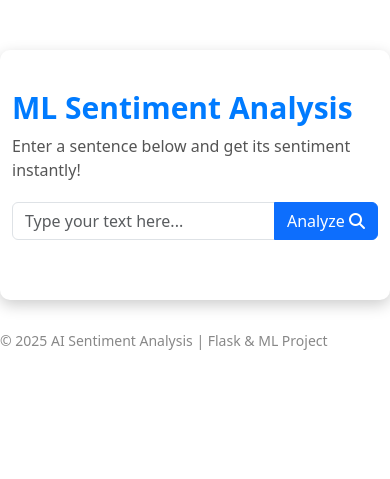
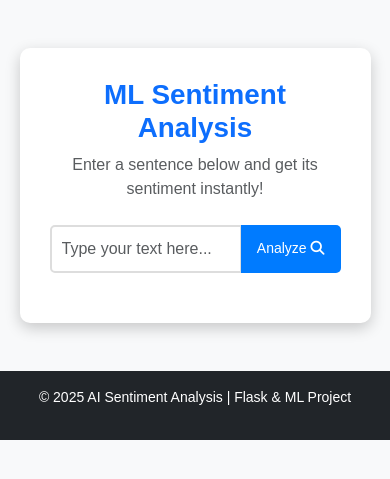
Before and after one commit to kvskarthikreddy/ML, a Flask app: page / in a window 390 px wide. Shown: the top 479 px of the page. Run offline with Flask 3, Linux system fonts and the light colour scheme; parts of the project's set-up code (start-up, migrations or seed data) failed here and were passed over; some libraries are stand-ins or nearby versions.

Commit message:
Your commit message

```diff
--- a/Sentiment Analysis website/app.py
+++ b/Sentiment Analysis website/app.py
@@ -3,19 +3,37 @@ import joblib
 
 app = Flask(__name__)
 
-# Load the trained model
-model = joblib.load("sentiment_model.pkl")
+
+try:
+    model = joblib.load("sentiment_model.pkl")
+except Exception as e:
+    print(f"Error loading model: {e}")
+    model = None
 
 @app.route("/", methods=["GET", "POST"])
 def home():
     prediction = None
+    sentiment_class = ""
 
     if request.method == "POST":
-        text_input = request.form["text_input"]
-        prediction = model.predict([text_input])[0]
-        prediction = "Positive 😊" if prediction == 1 else "Negative 😞"
+        text_input = request.form.get("text_input", "").strip()
 
-    return render_template("index.html", prediction=prediction)
+        if not text_input:
+            prediction = "Please enter some text!"
+            sentiment_class = "negative"
+        elif model:
+            pred = model.predict([text_input])[0]
+            if pred == 1:
+                prediction = "Positive 😊"
+                sentiment_class = "positive"
+            else:
+                prediction = "Negative 😞"
+                sentiment_class = "negative"
+        else:
+            prediction = "Model not loaded. Please try again later."
+            sentiment_class = "negative"
+
+    return render_template("index.html", prediction=prediction, sentiment_class=sentiment_class)
 
 if __name__ == "__main__":
-    app.run(debug=True)
+    app.run(host="0.0.0.0", port=5000)
--- a/Sentiment Analysis website/static/styles.css
+++ b/Sentiment Analysis website/static/styles.css
@@ -1,8 +1,12 @@
+
 body {
     font-family: 'Arial', sans-serif;
     background: #f8f9fa;
     text-align: center;
+    margin: 0;
+    padding: 0;
 }
+
 
 .container {
     background: white;
@@ -12,12 +16,15 @@ body {
     display: inline-block;
     margin-top: 50px;
     width: 50%;
-    transition: transform 0.3s ease-in-out;
+    max-width: 600px;
+    transition: transform 0.3s ease-in-out, box-shadow 0.3s ease-in-out;
 }
 
 .container:hover {
     transform: scale(1.02);
+    box-shadow: 0px 8px 20px rgba(0, 0, 0, 0.3);
 }
+
 
 .title {
     font-size: 30px;
@@ -31,26 +38,98 @@ body {
     margin-bottom: 20px;
 }
 
+
 .input-group {
     margin-bottom: 20px;
 }
 
+input[type="text"] {
+    padding: 10px;
+    font-size: 16px;
+    width: 100%;
+    border: 2px solid #ddd;
+    border-radius: 5px;
+    transition: border-color 0.3s ease-in-out;
+}
+
+input[type="text"]:focus {
+    border-color: #007BFF;
+    outline: none;
+    box-shadow: 0px 0px 5px rgba(0, 123, 255, 0.5);
+}
+
+.btn {
+    background-color: #007BFF;
+    color: white;
+    border: none;
+    padding: 10px 20px;
+    font-size: 16px;
+    border-radius: 5px;
+    cursor: pointer;
+    transition: background-color 0.3s ease-in-out;
+}
+
+.btn:hover {
+    background-color: #0056b3;
+}
+
+
 .result-box {
     margin-top: 20px;
-    background: #e3f2fd;
-    padding: 10px;
+    padding: 15px;
     border-radius: 8px;
     display: inline-block;
+    font-size: 18px;
+    font-weight: bold;
 }
 
-.prediction-text {
-    font-size: 22px;
-    font-weight: bold;
-    color: #007BFF;
+
+.positive {
+    background: #d4edda;
+    color: #155724;
+    border: 1px solid #c3e6cb;
 }
+
+.negative {
+    background: #f8d7da;
+    color: #721c24;
+    border: 1px solid #f5c6cb;
+}
+
 
 footer {
     margin-top: 30px;
     font-size: 14px;
     color: #888;
 }
+
+
+@media (max-width: 768px) {
+    .container {
+        width: 80%;
+    }
+}
+
+@media (max-width: 480px) {
+    .container {
+        width: 90%;
+        padding: 30px;
+    }
+
+    .title {
+        font-size: 24px;
+    }
+
+    .subtitle {
+        font-size: 14px;
+    }
+
+    .btn {
+        font-size: 14px;
+        padding: 8px 16px;
+    }
+
+    .prediction-text {
+        font-size: 18px;
+    }
+}
--- a/Sentiment Analysis website/templates/index.html
+++ b/Sentiment Analysis website/templates/index.html
@@ -1,32 +1,42 @@
 <!DOCTYPE html>
 <html lang="en">
 <head>
+    <meta charset="UTF-8">
+    <meta name="viewport" content="width=device-width, initial-scale=1.0">
     <title>Sentiment Analysis</title>
+
+    <!-- Bootstrap CSS -->
+    <link rel="stylesheet" href="https://cdn.jsdelivr.net/npm/bootstrap@5.3.0/dist/css/bootstrap.min.css">
+
+    <!-- Custom CSS -->
     <link rel="stylesheet" href="{{ url_for('static', filename='styles.css') }}">
-    <link rel="stylesheet" href="https://cdn.jsdelivr.net/npm/bootstrap@5.3.0/dist/css/bootstrap.min.css">
+
+    <!-- Font Awesome Icons -->
     <script src="https://kit.fontawesome.com/a076d05399.js" crossorigin="anonymous"></script>
 </head>
-<body>
+<body class="bg-light">
 
-    <div class="container">
-        <h1 class="title">ML Sentiment Analysis</h1>
-        <p class="subtitle">Enter a sentence below and get its sentiment instantly!</p>
+    <div class="container text-center mt-5">
+        <h1 class="text-primary fw-bold">ML Sentiment Analysis</h1>
+        <p class="text-muted">Enter a sentence below and get its sentiment instantly!</p>
 
-        <form method="POST" class="form-group">
+        <form method="POST" class="mt-4">
             <div class="input-group">
-                <input type="text" class="form-control" name="text_input" placeholder="Type your text here..." required>
-                <button type="submit" class="btn btn-primary">Analyze <i class="fas fa-search"></i></button>
+                <input type="text" class="form-control" name="text_input" placeholder="Type your text here..." required aria-label="Text input for sentiment analysis">
+                <button type="submit" class="btn btn-primary">
+                    Analyze <i class="fas fa-search"></i>
+                </button>
             </div>
         </form>
 
         {% if prediction %}
-            <div class="result-box">
-                <h2>Prediction: <span class="prediction-text">{{ prediction }}</span></h2>
+            <div class="result-box mt-4 {{ sentiment_class }}">
+                <h4>Prediction: <span class="fw-bold">{{ prediction }}</span></h4>
             </div>
         {% endif %}
     </div>
 
-    <footer>
+    <footer class="text-center mt-5 py-3 bg-dark text-white">
         <p>&copy; 2025 AI Sentiment Analysis | Flask & ML Project</p>
     </footer>
 
--- a/Sentiment Analysis website/train_model.py
+++ b/Sentiment Analysis website/train_model.py
@@ -5,7 +5,7 @@ from sklearn.naive_bayes import MultinomialNB
 from sklearn.pipeline import make_pipeline
 import joblib
 
-# Sample dataset
+
 data = {
     "text": ["I love this product", "This is terrible", "Amazing quality!", "Not good", "Excellent service", "Worst experience"],
     "label": [1, 0, 1, 0, 1, 0]  # 1 = Positive, 0 = Negative
@@ -13,11 +13,11 @@ data = {
 
 df = pd.DataFrame(data)
 
-# Create and train the model
+
 model = make_pipeline(CountVectorizer(), MultinomialNB())
 model.fit(df["text"], df["label"])
 
-# Save the model
+
 joblib.dump(model, "sentiment_model.pkl")
 
 print("Model trained and saved!")
```
